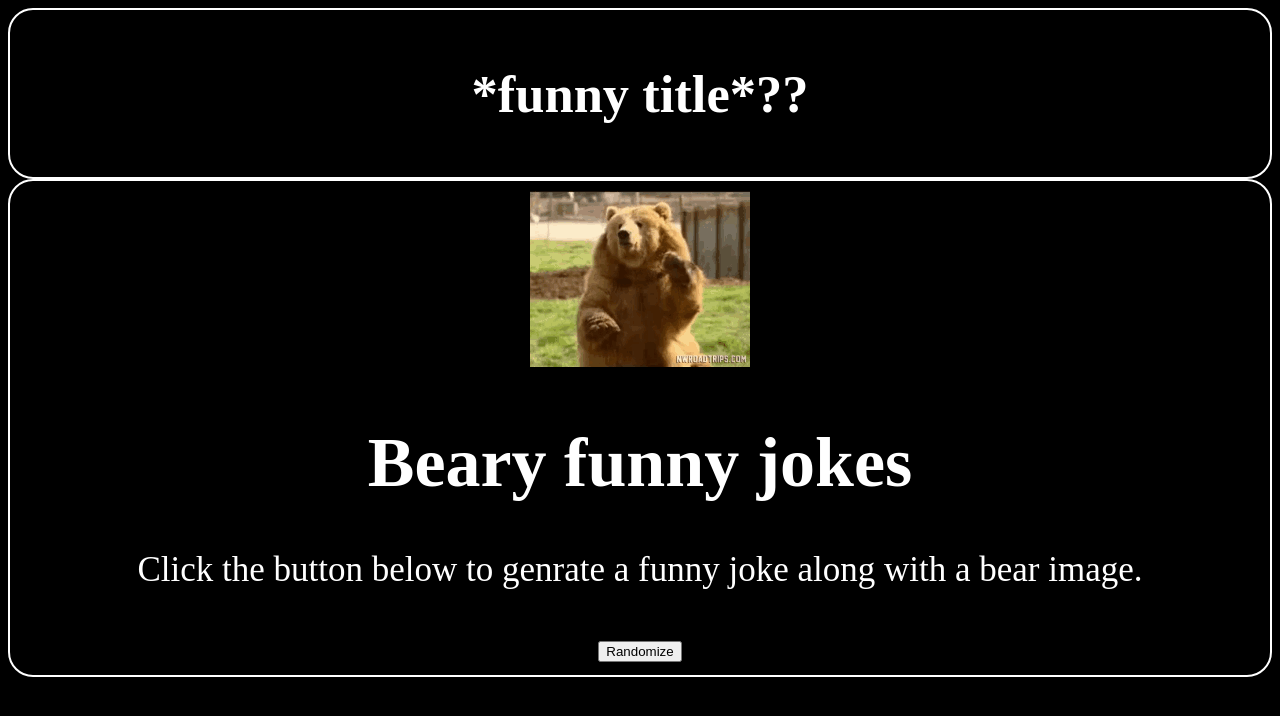
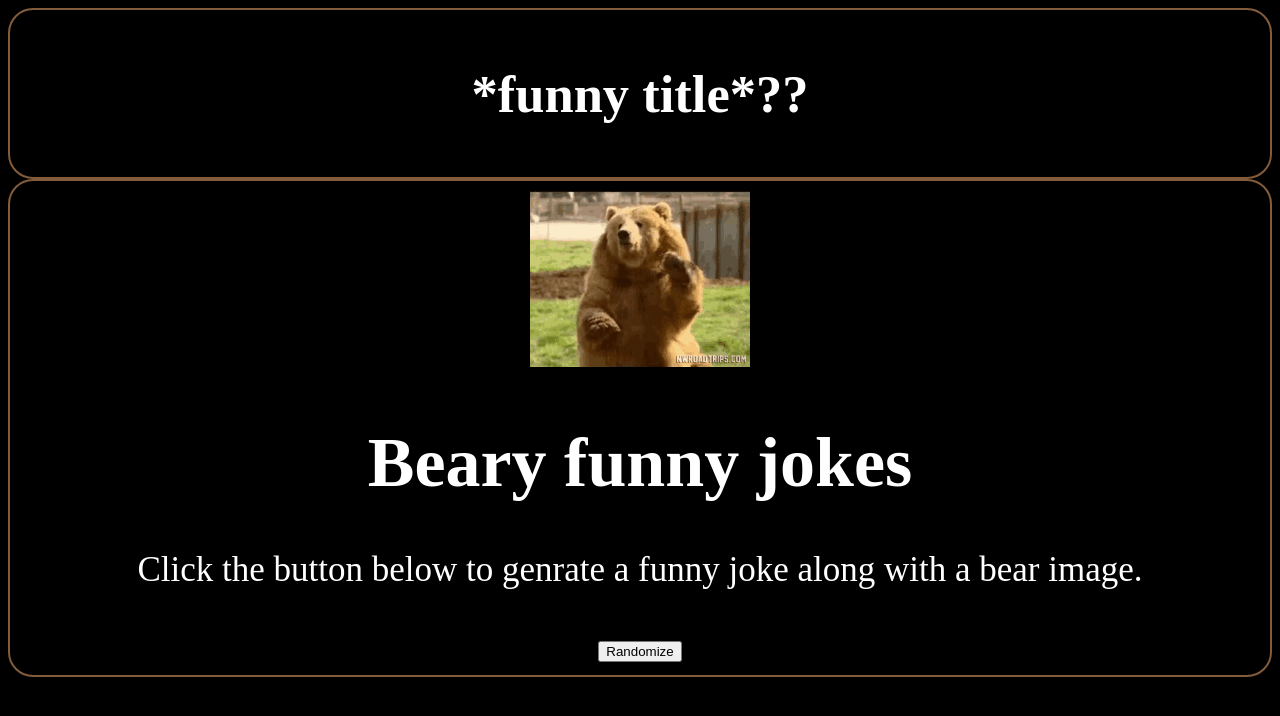
Before and after one commit to asiajcrew/Group-Project, a plain HTML site: page index.html in a window 1280 px wide. Drawn offline with Linux system fonts and the light colour scheme.

Commit message:
Changed borders to brown

```diff
--- a/assets/css/style.css
+++ b/assets/css/style.css
@@ -8,7 +8,7 @@ header {
     font-size: 35px;
     color: white;
     border-radius: 25px;
-    border: 2px solid #ffffff;
+    border: 2px solid #835C3B;
     justify-content: center;
     margin-left: auto;
     margin-right: auto;
@@ -22,7 +22,7 @@ div {
     font-size: 35px;
     color: white;
     border-radius: 25px;
-    border: 2px solid #ffffff;
+    border: 2px solid #835C3B;
     justify-content: center;
     margin-left: auto;
     margin-right: auto;
```
